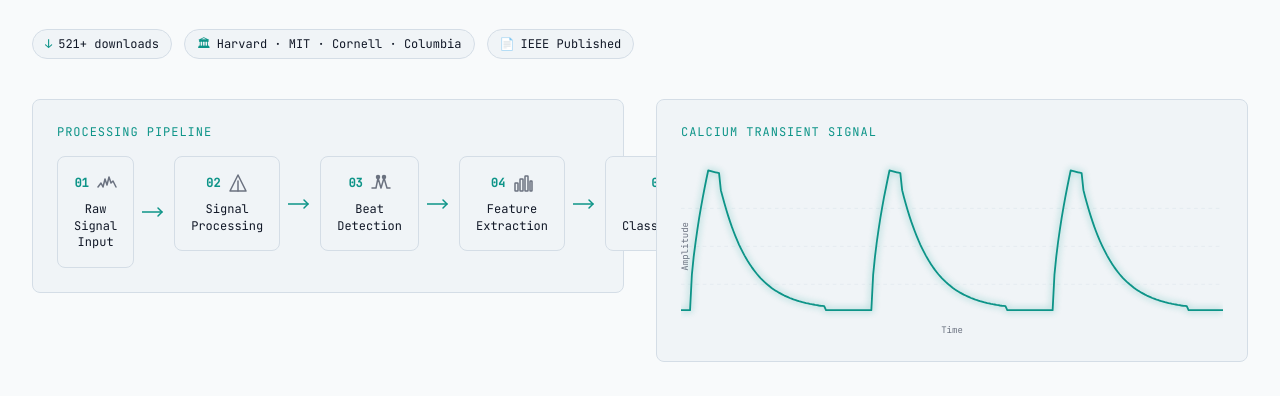
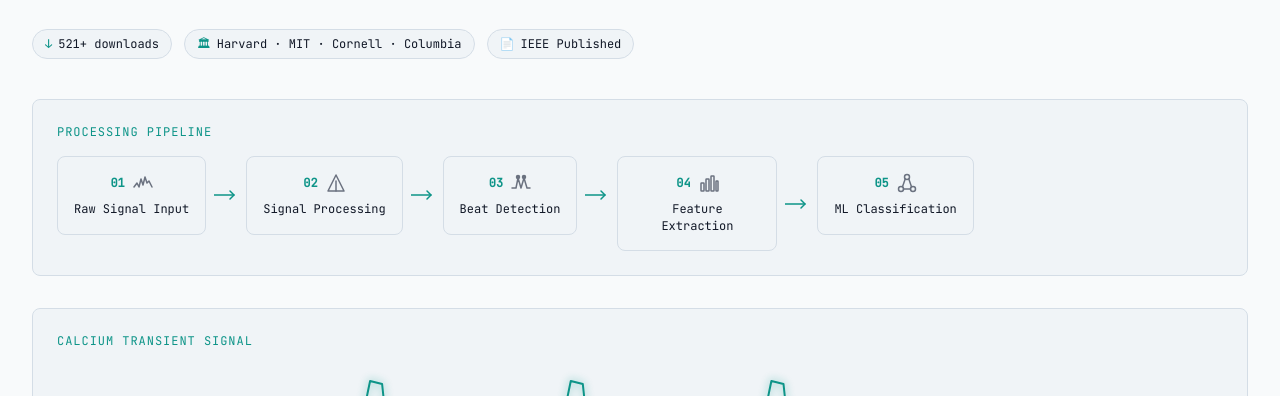
Before and after one commit to xmicroby/xmicroby.github.io, an Astro site: page / in a window 1280 px wide. Shown: the part 2234-2630 px from the top of the page. Built offline with nearby package versions, Linux system fonts and the light colour scheme; Astro itself is replaced by a stand-in of ours.

Commit message:
fix(05-02): stack pipeline and waveform vertically on desktop
- Changed grid from lg:grid-cols-2 to grid-cols-1 (stacked layout)
- Pipeline diagram needs ~900px for 5 steps + arrows, was clipped in 50/50 split
- Both visualizations now get full container width on all breakpoints

```diff
--- a/src/pages/index.astro
+++ b/src/pages/index.astro
@@ -166,8 +166,8 @@ import CardiacWaveform from '../components/react/CardiacWaveform';
           </div>
         </ScrollReveal>
 
-        <!-- Two-column layout: Pipeline + Waveform -->
-        <div class="grid grid-cols-1 lg:grid-cols-2 gap-8 mb-10">
+        <!-- Visualization panels — stacked for full width (pipeline needs ~900px for 5 steps) -->
+        <div class="grid grid-cols-1 gap-8 mb-10">
 
           <!-- Pipeline Diagram -->
           <ScrollReveal client:visible delay={0.15}>
```
